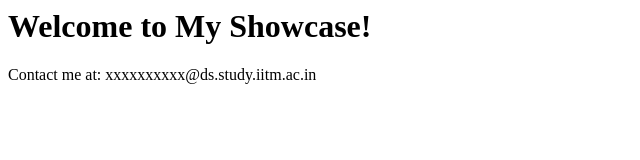
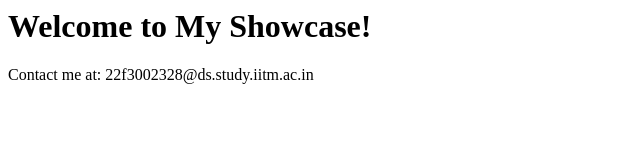
Before and after one commit to vishwas-2311/test_new, a plain HTML site: page index.html in a window 1280 px wide. Shown: the full height of the page, 0-640 px from the left. Drawn offline with Linux system fonts and the light colour scheme.

Commit message:
Update index.html

```diff
--- a/index.html
+++ b/index.html
@@ -4,6 +4,6 @@
 </head>
 <body>
   <h1>Welcome to My Showcase!</h1>
-  <p>Contact me at: <!--email_off-->xxxxxxxxxx@ds.study.iitm.ac.in<!--/email_off--></p>
+  <p>Contact me at: <!--email_off-->22f3002328@ds.study.iitm.ac.in<!--/email_off--></p>
 </body>
 </html>
```
